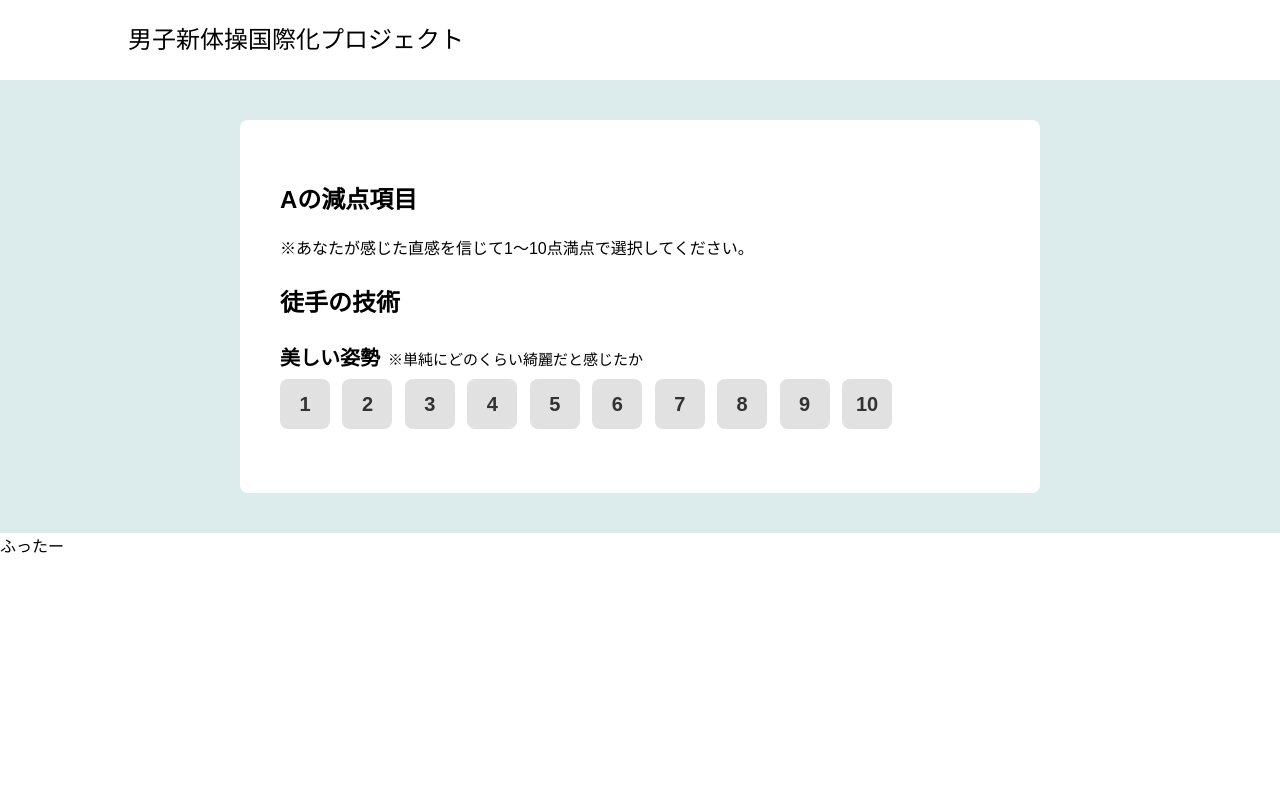
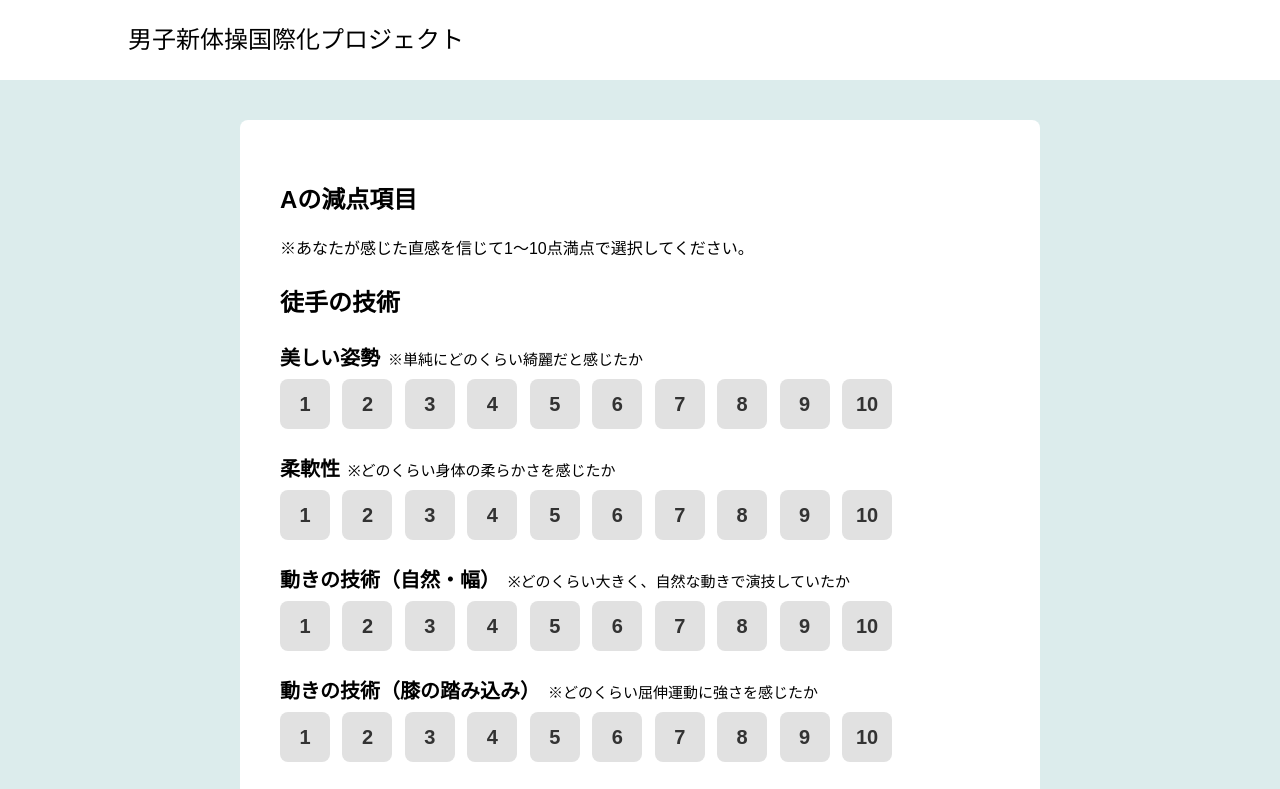
Before and after one commit to SiMiTaKu/imrg-platform, a SvelteKit app: page / in a window 1280 px wide. Shown: the top 789 px of the page. Built offline with nearby package versions, Linux system fonts and the light colour scheme.

Commit message:
fix layout!

```diff
--- a/src/routes/+page.svelte
+++ b/src/routes/+page.svelte
@@ -18,93 +18,69 @@
 <section id="judgement-form-section">
   <div class="form-container">
     {#if $executionDeduct.pointA.musicImage.value === undefined } <!-- Aの最後の回答がされるまで表示 -->
-      <div class="form-container__radio-area">
-        <h2 in:fly={{x: 200, delay: 600}} out:fly={{x: -200, delay: 200}}>Aの減点項目</h2>
-        <div in:fly={{x: 200, delay: 600}} out:fly={{x: -200, delay: 200}}>
+      <div class="form-container__radio-area" in:fly={{x: 200, delay: 600}} out:fly={{x: -200, delay: 200}}>
+        <h2>Aの減点項目</h2>
+        <div>
           ※あなたが感じた直感を信じて1〜10点満点で選択してください。
         </div>
-        {#if $executionDeduct.pointA.connectMovement.value === undefined } <!-- 徒手の技術の最後の回答がされるまで表示 -->
-          <h3 class="form-container__title" in:fly={{x: 200, delay: 600}} out:fly={{x: -200, delay: 200}}>徒手の技術</h3>
-        {/if}
-        {#if $executionDeduct.pointA.beautifulPose.value === undefined }
+        <h3 class="form-container__title">徒手の技術</h3>
         <Radio options           = {options}
                title             = {$executionDeduct.pointA.beautifulPose.title}
                bind:userSelected = {$executionDeduct.pointA.beautifulPose.value}
                annotation        = {$executionDeduct.pointA.beautifulPose.annotation}
         />
-        {/if}
-        {#if $executionDeduct.pointA.flexibility.value === undefined && $executionDeduct.pointA.beautifulPose.value !== undefined }
         <Radio options           = {options}
                title             = {$executionDeduct.pointA.flexibility.title}
                bind:userSelected = {$executionDeduct.pointA.flexibility.value}
                annotation        = {$executionDeduct.pointA.flexibility.annotation}
         />
-        {/if}
-        {#if $executionDeduct.pointA.naturalMovement.value === undefined && $executionDeduct.pointA.flexibility.value !== undefined }
         <Radio options           = {options}
                title             = {$executionDeduct.pointA.naturalMovement.title}
                bind:userSelected = {$executionDeduct.pointA.naturalMovement.value}
                annotation        = {$executionDeduct.pointA.naturalMovement.annotation}
         />
-        {/if}
-        {#if $executionDeduct.pointA.bendingWeight.value === undefined && $executionDeduct.pointA.naturalMovement.value !== undefined }
         <Radio options           = {options}
                title             = {$executionDeduct.pointA.bendingWeight.title}
                bind:userSelected = {$executionDeduct.pointA.bendingWeight.value}
                annotation        = {$executionDeduct.pointA.bendingWeight.annotation}
         />
-        {/if}
-        {#if $executionDeduct.pointA.jumpingHeight.value === undefined && $executionDeduct.pointA.bendingWeight.value !== undefined }
         <Radio options           = {options}
                title             = {$executionDeduct.pointA.jumpingHeight.title}
                bind:userSelected = {$executionDeduct.pointA.jumpingHeight.value}
                annotation        = {$executionDeduct.pointA.jumpingHeight.annotation}
         />
-        {/if}
-        {#if $executionDeduct.pointA.bodyControl.value === undefined && $executionDeduct.pointA.jumpingHeight.value !== undefined }
         <Radio options           = {options}
                title             = {$executionDeduct.pointA.bodyControl.title}
                bind:userSelected = {$executionDeduct.pointA.bodyControl.value}
                annotation        = {$executionDeduct.pointA.bodyControl.annotation}
         />
-        {/if}
-        {#if $executionDeduct.pointA.heelRaise.value === undefined && $executionDeduct.pointA.bodyControl.value !== undefined }
         <Radio options           = {options}
                title             = {$executionDeduct.pointA.heelRaise.title}
                bind:userSelected = {$executionDeduct.pointA.heelRaise.value}
                annotation        = {$executionDeduct.pointA.heelRaise.annotation}
         />
-        {/if}
-        {#if $executionDeduct.pointA.weaknessAndStrength.value === undefined && $executionDeduct.pointA.heelRaise.value !== undefined }
         <Radio options           = {options}
                title             = {$executionDeduct.pointA.weaknessAndStrength.title}
                bind:userSelected = {$executionDeduct.pointA.weaknessAndStrength.value}
                annotation        = {$executionDeduct.pointA.weaknessAndStrength.annotation}
         />
-        {/if}
-        {#if $executionDeduct.pointA.connectMovement.value === undefined && $executionDeduct.pointA.weaknessAndStrength.value !== undefined }
         <Radio options           = {options}
                title             = {$executionDeduct.pointA.connectMovement.title}
                bind:userSelected = {$executionDeduct.pointA.connectMovement.value}
                annotation        = {$executionDeduct.pointA.connectMovement.annotation}
         />
-        {/if}
-        {#if $executionDeduct.pointA.apparatusControl.value === undefined && $executionDeduct.pointA.connectMovement.value !== undefined }
-          <h3 class="form-container__title" in:fly={{x: 200, delay: 600}} out:fly={{x: -200, delay: 200}}>手具の技術</h3>
+        <h3 class="form-container__title">手具の技術</h3>
         <Radio options           = {options}
                title             = {$executionDeduct.pointA.apparatusControl.title}
                bind:userSelected = {$executionDeduct.pointA.apparatusControl.value}
                annotation        = {$executionDeduct.pointA.apparatusControl.annotation}
         />
-        {/if}
-        {#if $executionDeduct.pointA.musicImage.value === undefined && $executionDeduct.pointA.apparatusControl.value !== undefined }
-          <h3 class="form-container__title" in:fly={{x: 200, delay: 600}} out:fly={{x: -200, delay: 200}}>音楽</h3>
+        <h3 class="form-container__title">音楽</h3>
         <Radio options           = {options}
                title             = {$executionDeduct.pointA.musicImage.title}
                bind:userSelected = {$executionDeduct.pointA.musicImage.value}
                annotation        = {$executionDeduct.pointA.musicImage.annotation}
         />
-        {/if}
       </div>
     {/if}
     {#if $executionDeduct.pointA.musicImage.value !== undefined}
--- a/src/routes/common/form/Radio.svelte
+++ b/src/routes/common/form/Radio.svelte
@@ -6,10 +6,11 @@
   export let userSelected: number;
   export let annotation:   string;
 
+  /** @todo このuniqueIDが稀に同じになってしまうときがあるため、それぞれにもたせるように変更する */
   const uniqueID = Math.floor(Math.random() * 100);
 </script>
 
-<div class="radio-question" in:fly={{x: 200, delay: 600}} out:fly={{x: -200, delay: 200}}>
+<div class="radio-question">
   <div class="radio-question__title">
     {title}<span class="radio-question__annotation">※{annotation}</span>
   </div>
```
Lines whose indentation alone changed are shown as unchanged.
